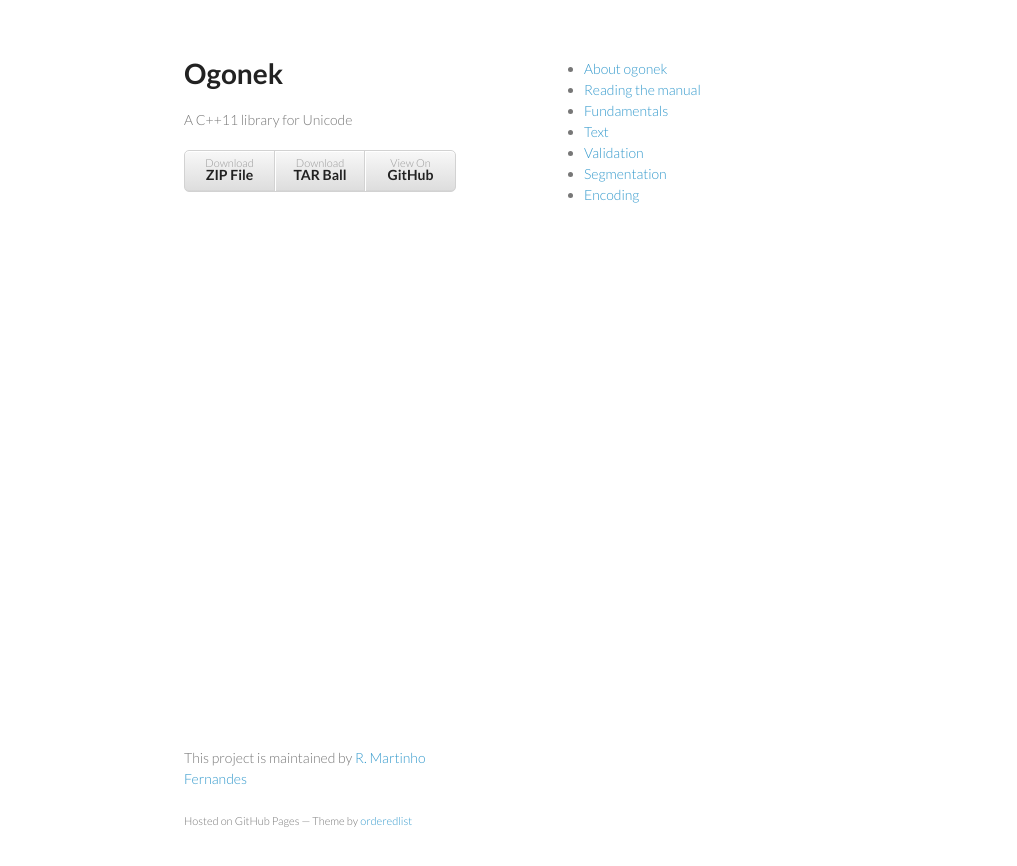
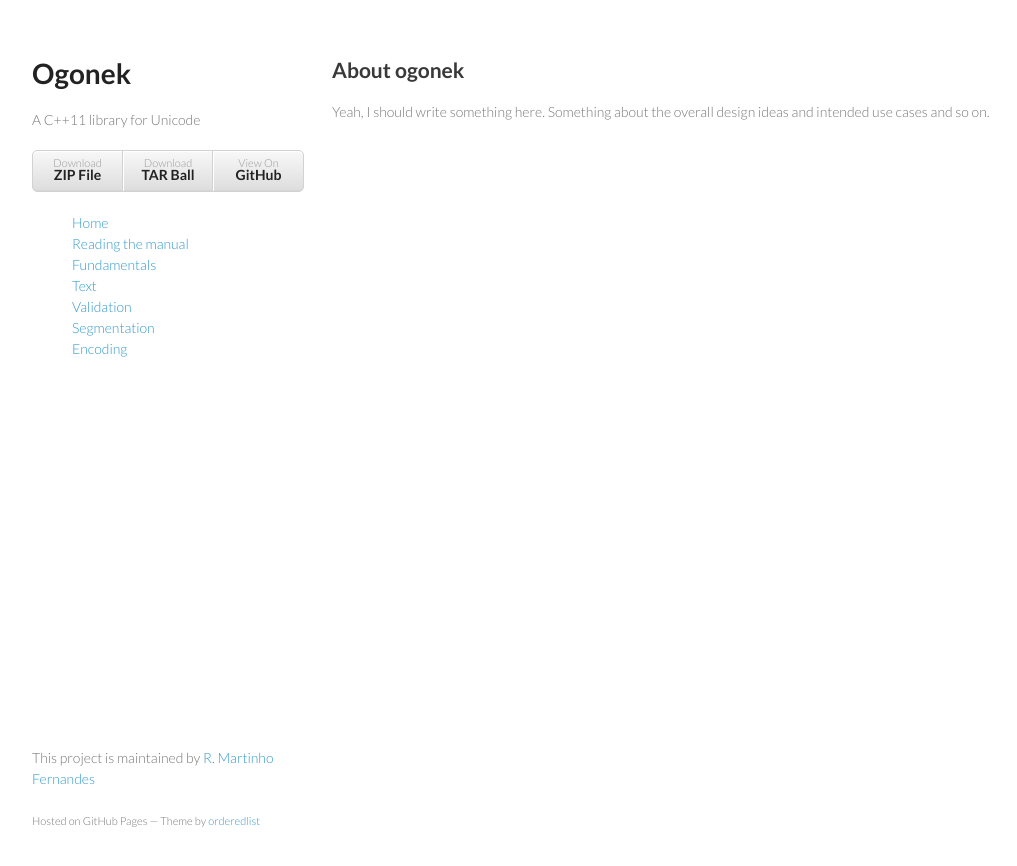
Before and after one commit to libogonek/ogonek, a Jekyll site: the page built from index.markdown, in a window 1280 px wide. Shown: the top 866 px of the page, without its empty margins (26-1043 px from the left). Built offline with Jekyll 4.4.1, drawn with Linux system fonts in a browser that asks for light colours.

Commit message:
CSS stuffs.

```diff
--- a/_config.yml
+++ b/_config.yml
@@ -1,3 +1,4 @@
 safe: true
 lsi: false
 pygments: true
+doc_version: 0.5.0
--- a/_includes/header.html
+++ b/_includes/header.html
@@ -2,9 +2,18 @@
         <h1>Ogonek</h1>
         <p>A C++11 library for Unicode</p>
 
-        <ul>
+        <ul class="button">
           <li><a href="https://github.com/rmartinho/ogonek/zipball/master">Download <strong>ZIP File</strong></a></li>
           <li><a href="https://github.com/rmartinho/ogonek/tarball/master">Download <strong>TAR Ball</strong></a></li>
           <li><a href="https://github.com/rmartinho/ogonek">View On <strong>GitHub</strong></a></li>
         </ul>
+        <ul>
+            <li><a href="/ogonek">Home</a></li>
+            <li><a href="/ogonek/reading.html">Reading the manual</a></li>
+            <li><a href="/ogonek/fundamental.html">Fundamentals</a></li>
+            <li><a href="/ogonek/text.html">Text</a></li>
+            <li><a href="/ogonek/validation.html">Validation</a></li>
+            <li><a href="/ogonek/segmentation.html">Segmentation</a></li>
+            <li><a href="/ogonek/encoding.html">Encoding</a></li>
+        </ul>
       </header>
--- a/_layouts/default.html
+++ b/_layouts/default.html
@@ -16,6 +16,9 @@
       {% include header.html %}
 
       <section>
+        {% if page.title %}
+        <h2>{{ page.title }}</h2>
+        {% endif %}
 
         {{ content }}
 
--- a/index.markdown
+++ b/index.markdown
@@ -1,12 +1,7 @@
 ---
 layout: default
-title: Ogonek manual
+title: About ogonek
 ---
 
-- [About ogonek](about.html)
-- [Reading the manual](reading.html)
-- [Fundamentals](fundamental.html)
-- [Text](text.html)
-- [Validation](validation.html)
-- [Segmentation](segmentation.html)
-- [Encoding](encoding.html)
+Yeah, I should write something here. Something about the overall design ideas
+and intended use cases and so on.
--- a/stylesheets/styles.css
+++ b/stylesheets/styles.css
@@ -46,7 +46,7 @@ a small {
 }
 
 .wrapper {
-  width:860px;
+  width:auto;
   margin:0 auto;
 }
 
@@ -101,7 +101,7 @@ header {
   position:fixed;
 }
 
-header ul {
+header ul.button {
   list-style:none;
   height:40px;
 
@@ -121,14 +121,14 @@ header ul {
   width:270px;
 }
 
-header li {
+header ul.button li {
   width:89px;
   float:left;
   border-right:1px solid #d2d2d2;
   height:40px;
 }
 
-header ul a {
+header ul.button a {
   line-height:1;
   font-size:11px;
   color:#999;
@@ -143,26 +143,33 @@ strong {
   font-weight:700;
 }
 
-header ul li + li {
+header ul.button li + li {
   width:88px;
   border-left:1px solid #fff;
 }
 
-header ul li + li + li {
+header ul.button li + li + li {
   border-right:none;
   width:89px;
 }
 
-header ul a strong {
+header ul.button a strong {
+  font-size:14px;
+  display:block;
+  color:#222;
+}
+
+header ul {
+  list-style:none;
   font-size:14px;
   display:block;
   color:#222;
 }
 
 section {
-  width:500px;
-  float:right;
+  width:auto;
   padding-bottom:50px;
+  margin-left:300px;
 }
 
 small {
@@ -211,10 +218,15 @@ footer {
     display:inline;
   }
 
-  header ul {
+  header ul.button {
     position:absolute;
     right:50px;
     top:52px;
+  }
+  header ul {
+    float:left;
+    padding-right:30px;
+    margin-top:10px;
   }
 }
 
```
Also changed, not shown: about.markdown (deleted, +0 -7 lines).
